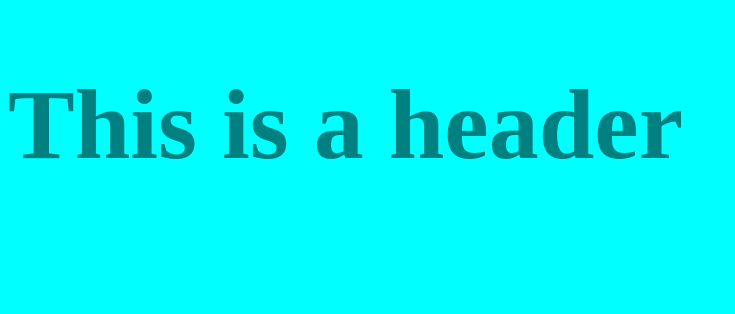
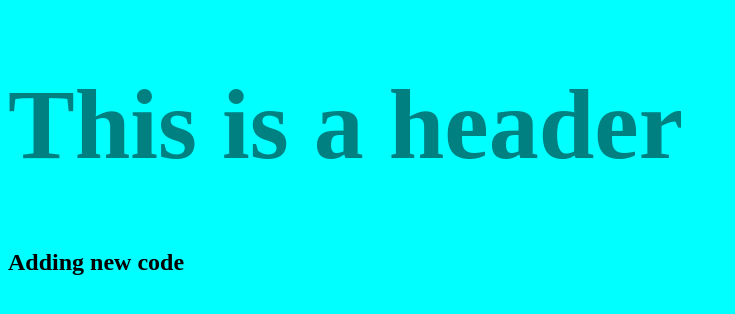
Before and after one commit to BibekX/june-github-collab, a plain HTML site: page index.html in a window 1280 px wide. Shown: the whole page, without its empty margins (0-735 px from the left). Drawn offline with Linux system fonts and the light colour scheme.

Commit message:
modified html

```diff
--- a/index.html
+++ b/index.html
@@ -11,6 +11,7 @@
 
 <body>
     <h1>This is a header</h1>
+    <h2>Adding new code</h2>
 </body>
 
 </html>
```
